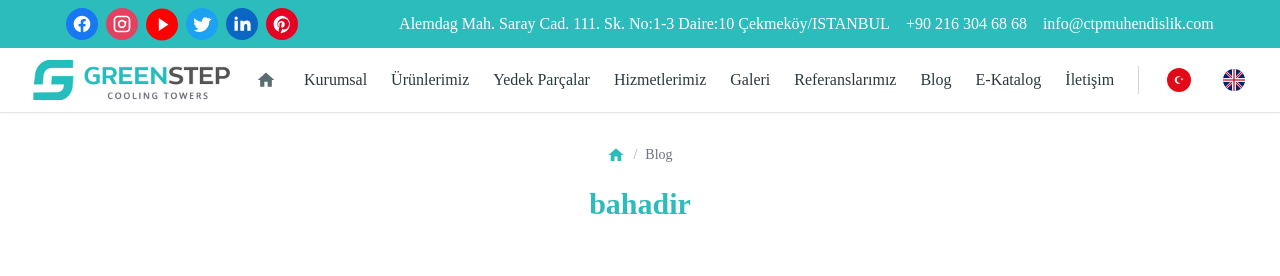
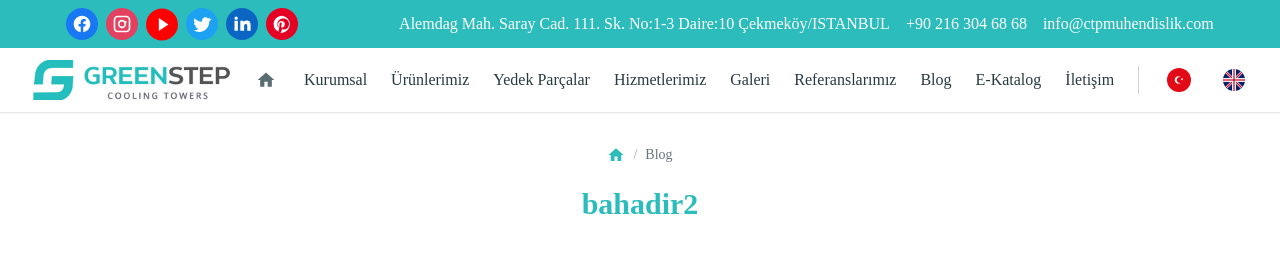
Before and after one commit to sambasoftwareuk/greenstep, a Next.js app: page /blog in a window 1280 px wide. Shown: the top 276 px of the page. Built offline with nearby package versions, Linux system fonts and the light colour scheme.

Commit message:
add bahadir2

```diff
--- a/app/blog/page.jsx
+++ b/app/blog/page.jsx
@@ -7,7 +7,7 @@ const Blog = () => {
   return (
     <div className="w-full flex flex-col items-center mt-8 m-auto">
       <Breadcrumb />
-      <Header1>bahadir</Header1>
+      <Header1>bahadir2</Header1>
       <BlogComponent
         blogData={blogData}
         title="Blog"
```
